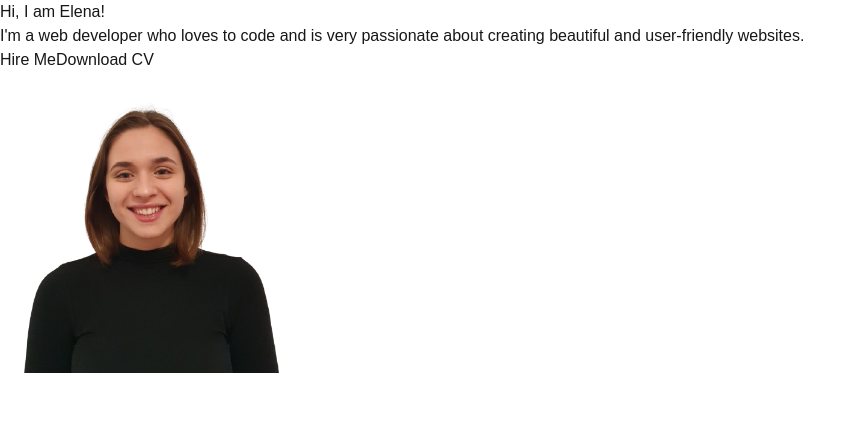
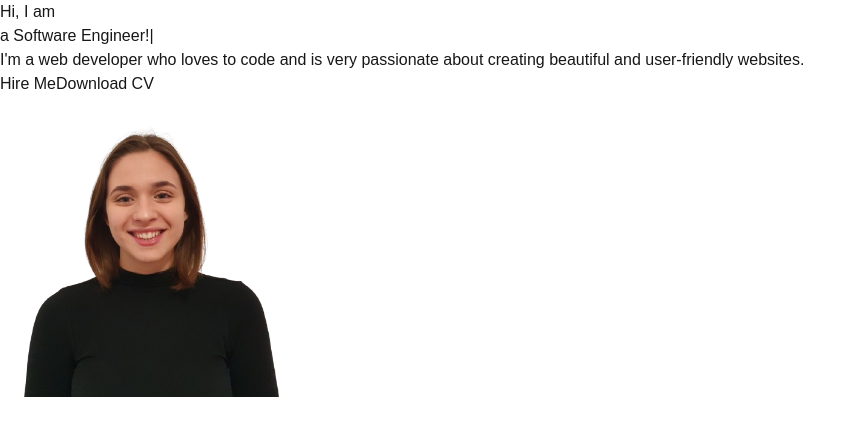
Before and after one commit to elena-chekredji/portfolio, a Next.js app: page / in a window 1280 px wide. Shown: the top 436 px of the page, without its empty margins (0-866 px from the left). Built offline with nearby package versions, Linux system fonts and the light colour scheme.

Commit message:
Made the text animated and fixed react version

```diff
--- a/src/components/HeroSection.jsx
+++ b/src/components/HeroSection.jsx
@@ -1,20 +1,50 @@
+"use client";
 import React from 'react';
 import Image from 'next/image';
+import { TypeAnimation } from 'react-type-animation';
+
+
+
 
 const HeroSection = () => {
     return <section>
         <div className="grid grid-cols-1 sm:grid-cols-12">
             <div className="col-span-7 place-self-center text-center sm:text-left">
                 <h1 className="text-white mb-4 text-4xl sm:text-5xl lg:text-6xl font-extrabold">
-                    <span className="text-transparent">Hi, I am{" "}</span>
-                    Elena!
+                    <span className="text-transparent bg-clip-text bg-gradient-to-r from-purple-400 to-pink-600">
+                        Hi, I am{" "}
+                    </span>
+                    <br></br>
+                    <TypeAnimation
+                        sequence={[
+                            // Same substring at the start will only be typed out once, initially
+                            'Elena!',
+                            1000, // wait 1s before replacing "Mice" with "Hamsters"
+                            'a Frontend Developer!',
+                            1000,
+                            'a Software Engineer!',
+                            1000,
+                            'a UI/UX Designer!',
+                            1000
+                        ]}
+                        wrapper="span"
+                        speed={50}
+                        style={{ }}
+                        repeat={Infinity}
+                        />
                 </h1>
                 <p className="text-[#ADB7BE] text-base sm:text-lg mb-6 lg:text-xl">
                     I'm a web developer who loves to code and is very passionate about creating beautiful and user-friendly websites.
                 </p>
                 <div>
-                    <button className="px-6 py-3 w-full sm:w-fit rounded-full mr-4 bg-gradient-to-br from-blue-500 via-purple-500 to-pink-500 hover:bg-slate-200 text-white">Hire Me</button>
-                    <button className="px-6 py-3 w-full sm:w-fit rounded-full bg-transparent hover:bg-bg-slate=800 text-white border boarder-white mt-3">Download CV</button>
+                    <button className="px-6 py-3 w-full sm:w-fit rounded-full mr-4 bg-gradient-to-br from-blue-500 via-purple-500 to-pink-500 hover:bg-slate-200 text-white">
+                        Hire Me
+                    </button>
+                    <button className="px-1 py-1 w-full sm:w-fit rounded-full bg-gradient-to-br from-blue-500 to-pink-500 hover:bg-bg-slate=800 text-white mt-3">
+                        <span className="block bg-[#121212] hover:bg-slate-800 rounded-full px-5 py-2">
+                            Download CV
+                        </span>
+                    </button>
                 </div>
             </div>
             <div className="col-span-5 place-self-center mt-4 lg:mt-0">
```
Also changed, not shown: package.json (+7 -6 lines), 1 other file (tests, documents, lock files or other folders).
